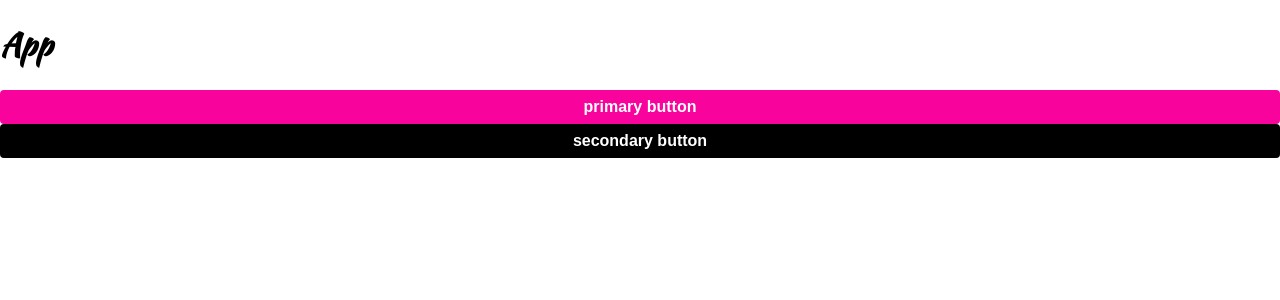
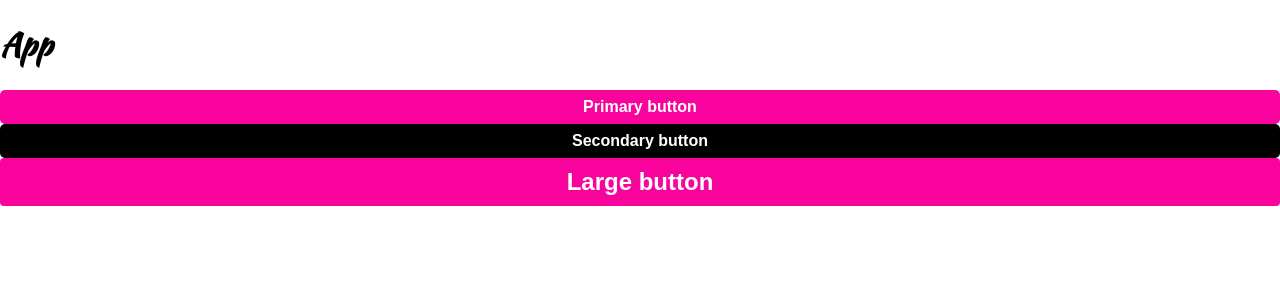
Before and after one commit to nelsW70/react_styled-components-v5, a React (Create React App) app: page / in a window 1280 px wide. Shown: the top 300 px of the page. Built offline with nearby package versions, Linux system fonts and the light colour scheme.

Commit message:
add: bulk styles using the styled components css helper

```diff
--- a/src/components/App.js
+++ b/src/components/App.js
@@ -16,8 +16,9 @@
     <>
       <GlobalStyle />
       <h1>App</h1>
-      <Button>primary button</Button>
-      <Button secondary>secondary button</Button>
+      <Button>Primary button</Button>
+      <Button secondary>Secondary button</Button>
+      <Button large>Large button</Button>
     </>
   );
 }
--- a/src/components/common/Button.js
+++ b/src/components/common/Button.js
@@ -1,13 +1,23 @@
-import styled from 'styled-components';
+import styled, { css } from 'styled-components';
 
 const Button = styled.button`
   color: white;
   background: ${p => (p.secondary ? 'black' : '#f8049c')};
   font-weight: bold;
-  padding: 8px;
-  border-radius: 4px;
+  ${p =>
+    p.large
+      ? css`
+          padding: 10px;
+          border-radius: 4px;
+          font-size: 1.5em;
+        `
+      : css`
+          padding: 8px;
+          border-radius: 5px;
+          font-size: 1em;
+        `}
+
   box-shadow: none;
-  font-size: 1em;
   border: none;
   width: 100%;
   display: block;
```
